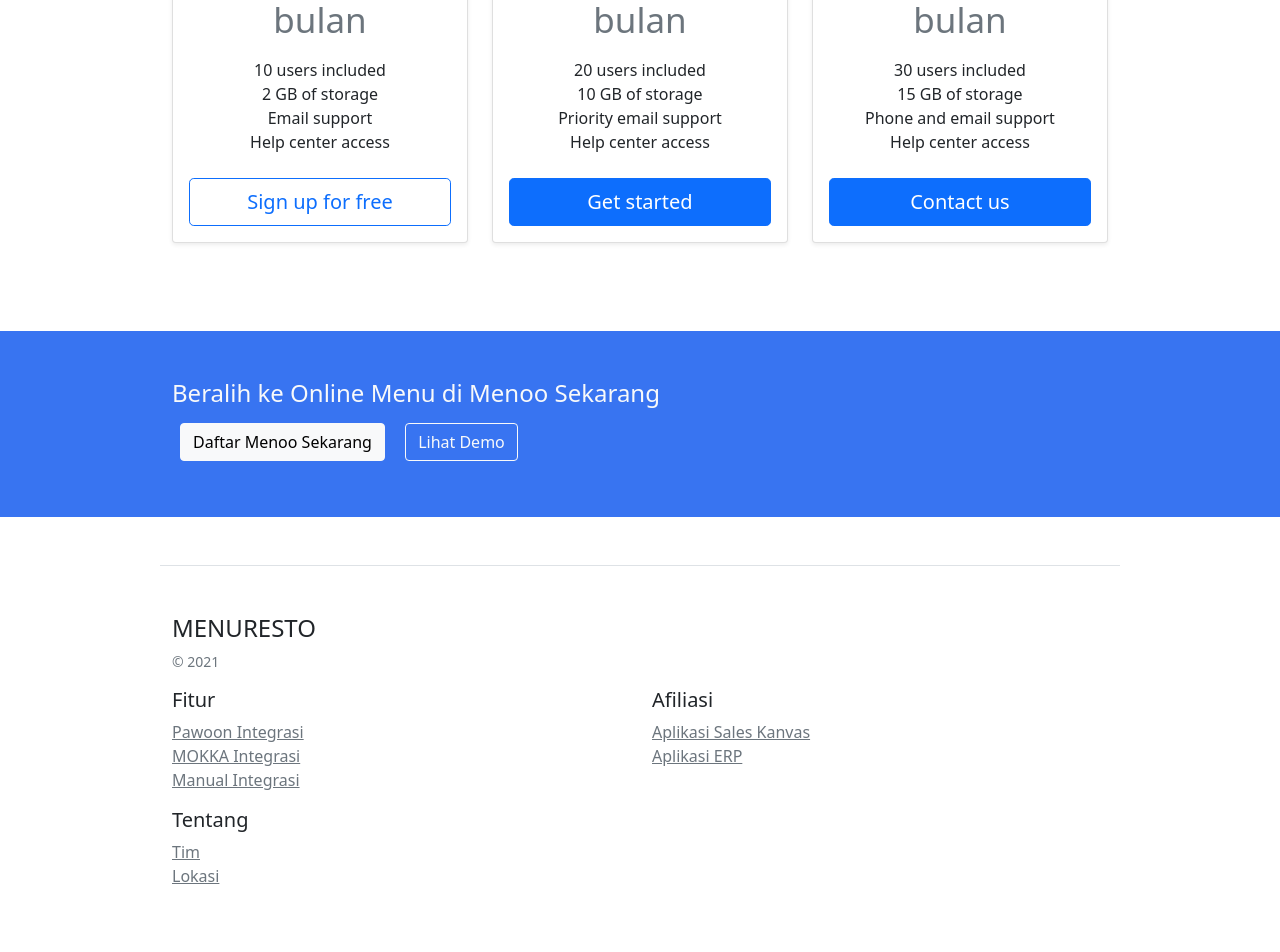
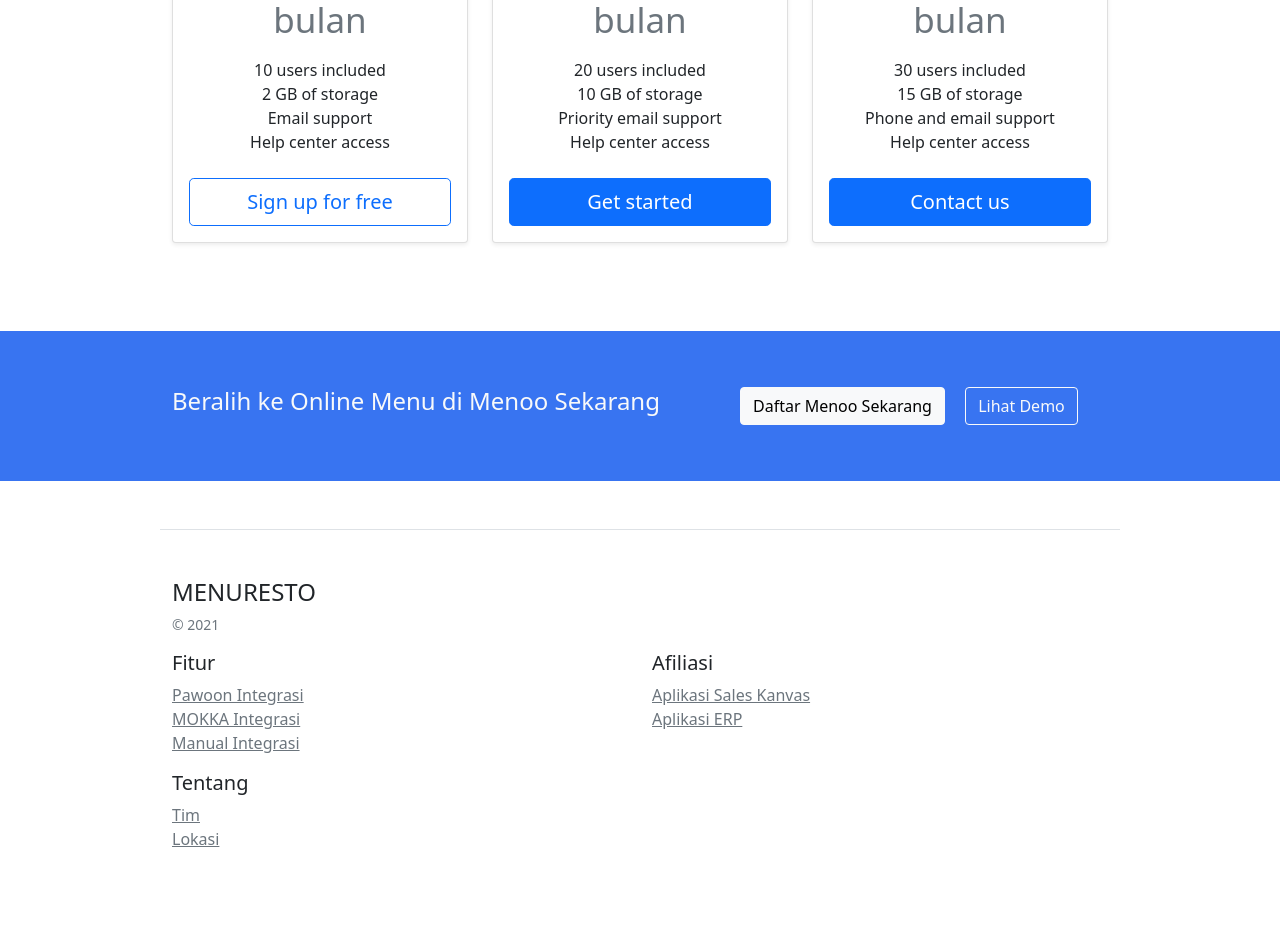
Before and after one commit to kemtol/menuresto, a Jekyll site: the page built from index.html, in a window 1280 px wide. Shown: the part 2543-3495 px from the top of the page. Built offline with Jekyll 4.4.1, drawn with Linux system fonts in a browser that asks for light colours; nearby versions of some CDN libraries; after the commit the page ends 3458 px from its top, so only the background shows below that.

Commit message:
add header

```diff
--- a/_layouts/default.html
+++ b/_layouts/default.html
@@ -235,9 +235,9 @@
     <div class="container">
       <div class="row">
         <div class="col-md-7">
-          <h4 class="text-light">Beralih ke Online Menu di Menoo Sekarang</h4>
+          <h4 class="text-light my-2">Beralih ke Online Menu di Menoo Sekarang</h4>
         </div>
-        <div class="col-md-65">
+        <div class="col-md-5">
           <a href="#" class="btn btn-light my-2 mx-2">Daftar Menoo Sekarang</a> <a href="#" class="btn btn-outline-light my-2 mx-2">Lihat Demo</a>
         </div>
       </div>
```
